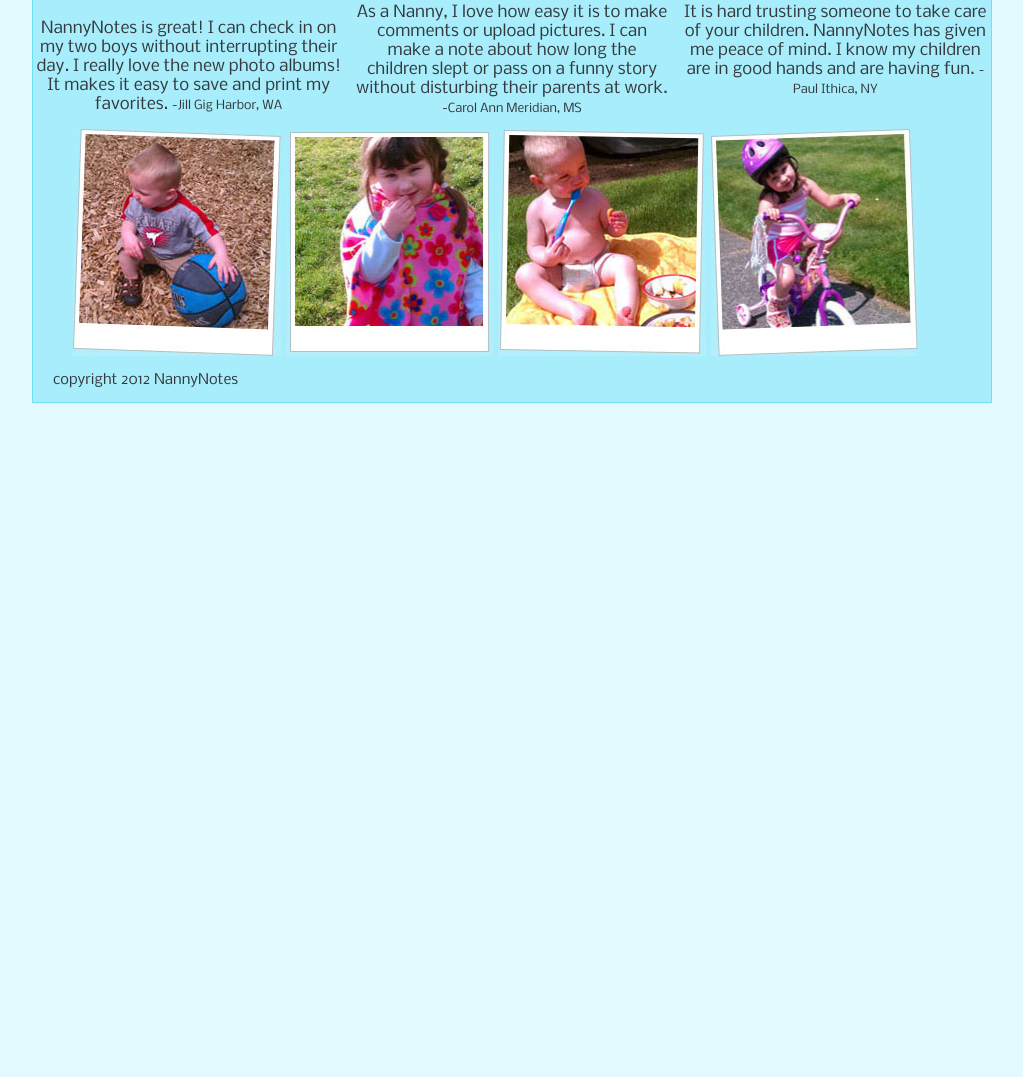
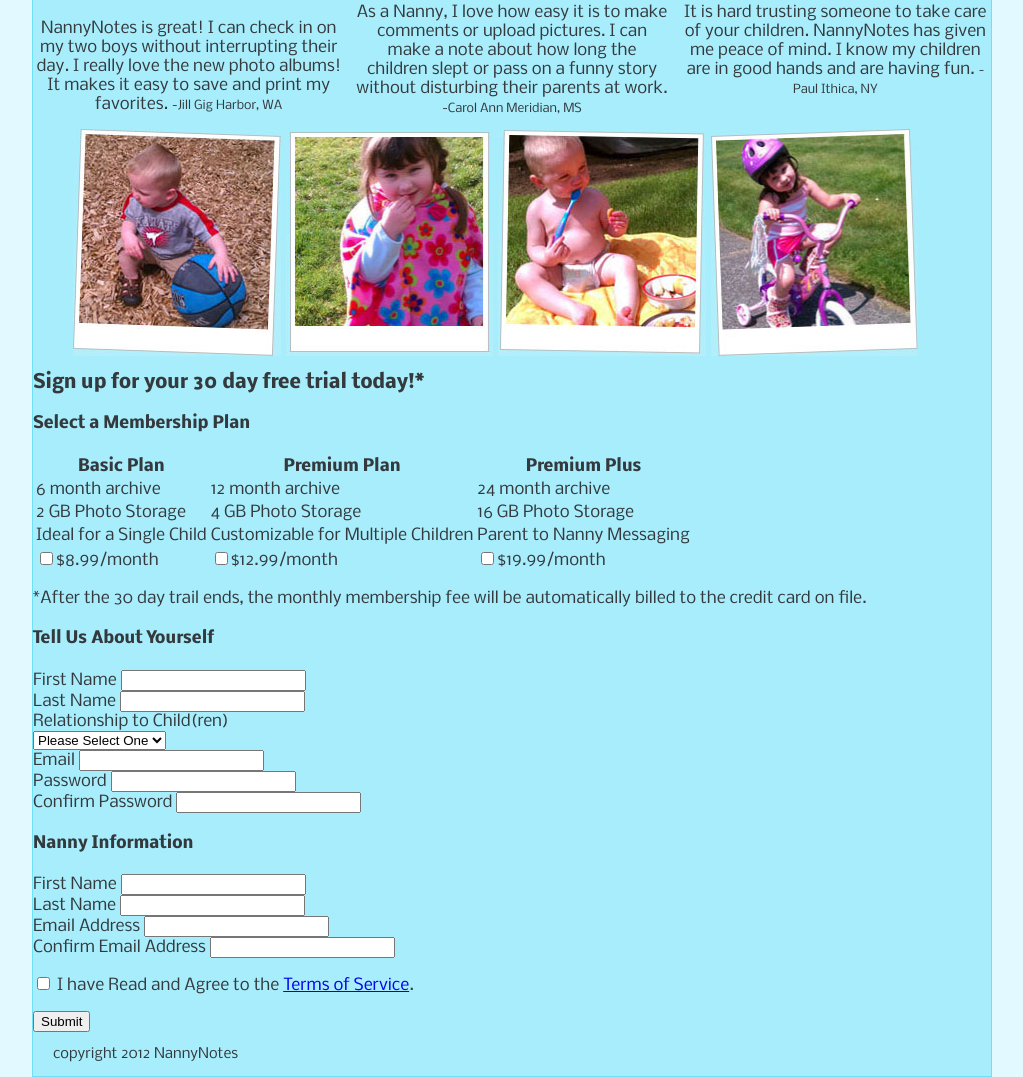
Before and after one commit to smgrigsby/wsd-project, a plain HTML site: page index.html in a window 1280 px wide. Shown: the part 557-1634 px from the top of the page, without its empty margins (128-1151 px from the left). Before the commit the page ends 960 px from the top, so only its background shows below. Drawn offline with Linux system fonts and the light colour scheme.

Commit message:
added table and form

```diff
--- a/index.html
+++ b/index.html
@@ -21,7 +21,7 @@
 
 	<div id="container">
 		<header>
-			<p id="link"><a href="index.html">Not a member? Click here to sign up!</a></p>
+			<p id="link"><a href="#register">Not a member? Click here to sign up!</a></p>
 
 			<h1>NannyNotes</h1>
 		</header>
@@ -42,7 +42,7 @@
 			</ol>
 		</section>
 
-			<p id="button"><a href="index.html">Sign Up Today!</a></p>
+			<p id="button"><a href="#register">Sign Up Today!</a></p>
 
 		<section id="photo_gallery2">
 			<ul>
@@ -71,6 +71,121 @@
 			</ul>
 		</section>
 
+		<div id="register">
+
+			<h3>Sign up for your 30 day free trial today!*</h3>
+			<h4>Select a Membership Plan</h2>
+
+
+			<table summary="Monthly Membership Fees">
+			<tr>
+				<th>Basic Plan</th>
+				<th>Premium Plan</th>
+				<th>Premium Plus</th>
+				</tr>
+			<tr>
+				<td>6 month archive</td>
+				<td>12 month archive</td>
+				<td>24 month archive</td>
+				</tr>
+			<tr>
+				<td>2 GB Photo Storage</td>
+				<td>4 GB Photo Storage</td>
+				<td>16 GB Photo Storage</td>
+				</tr>
+			<tr>
+				<td>Ideal for a Single Child</td>
+				<td>Customizable for Multiple Children</td>
+				<td>Parent to Nanny Messaging</td>
+				</tr>
+			<tr>
+				<td><input type="checkbox" name="select_basic" id="select_basic"/>$8.99/month</td>
+				<td><input type="checkbox" name="select_premium" id="select_premium"/>$12.99/month</td>
+				<td><input type="checkbox" name="select_plus" id="select_plus"/>$19.99/month</td>
+				</tr>
+			</table>
+
+				<p class="note">*After the 30 day trail ends, the monthly membership fee will be automatically billed to the credit card on file.</p>
+
+			<form method ="get" action="mailto:example@example.com">
+
+				<h4>Tell Us About Yourself</h2>
+					<section id="you">
+					<div>
+						<label for="name_first">First Name</label>
+						<input type="text" name="name_first" class="input"/>
+						</div>
+
+					<div>
+						<label for="name_last">Last Name</label>
+						<input type="text" name="name_last" class="input"/>
+						</div>
+
+					<div>
+						<label for="relationship">Relationship to Child(ren)</label>
+						</div><div>
+
+					<select name="relationship" class="input">
+						<option>Please Select One</option>
+						<option>Mother</option>
+						<option>Father</option>
+						<option>Grandparent</option>
+						<option>Legal Guardian</option>
+						</select>
+						</div>
+
+					<div>
+						<label for="email">Email</label>
+						<input type="text" name="email" class="input"/>
+						</div>
+
+					<div>
+						<label for="password">Password</label>
+						<input type="text" name="password" class="input"/>
+						</div>
+
+					<div>
+						<label for="password_confirm">Confirm Password</label>
+						<input type="text" name="password_confirm" class="input"/>
+						</div>
+					</section>
+
+
+				<h4>Nanny Information</h2>
+					<section id="nanny">
+					<div>
+						<label for="name_first2">First Name</label>
+						<input type="text" name="name_first2" class="input"/>
+						</div>
+
+					<div>
+						<label for="name_last2">Last Name</label>
+						<input type="text" name="name_last2" class="input"/>
+						</div>
+
+					<div>
+						<label for="email2">Email Address</label>
+						<input type="text" name="email2" class="input"/>
+						</div>
+
+					<div>
+						<label for="confirm_email2">Confirm Email 	Address</label>
+						<input type="text" name="confirm_email2" class="input"/>
+						</div>
+					</section>
+
+			<div class="note">
+			<p><input type="checkbox" name="terms" id="terms"/>
+			I have Read and Agree to the <a href="#">Terms of Service</a>.</p>
+			</div>
+
+		<div>
+			<button type="submit" name="submit" class="button">Submit</button>
+			</div>
+
+		</form>
+		</div>
+
 		<footer>
 			<p>copyright 2012 NannyNotes</p>
 		</footer>
```
